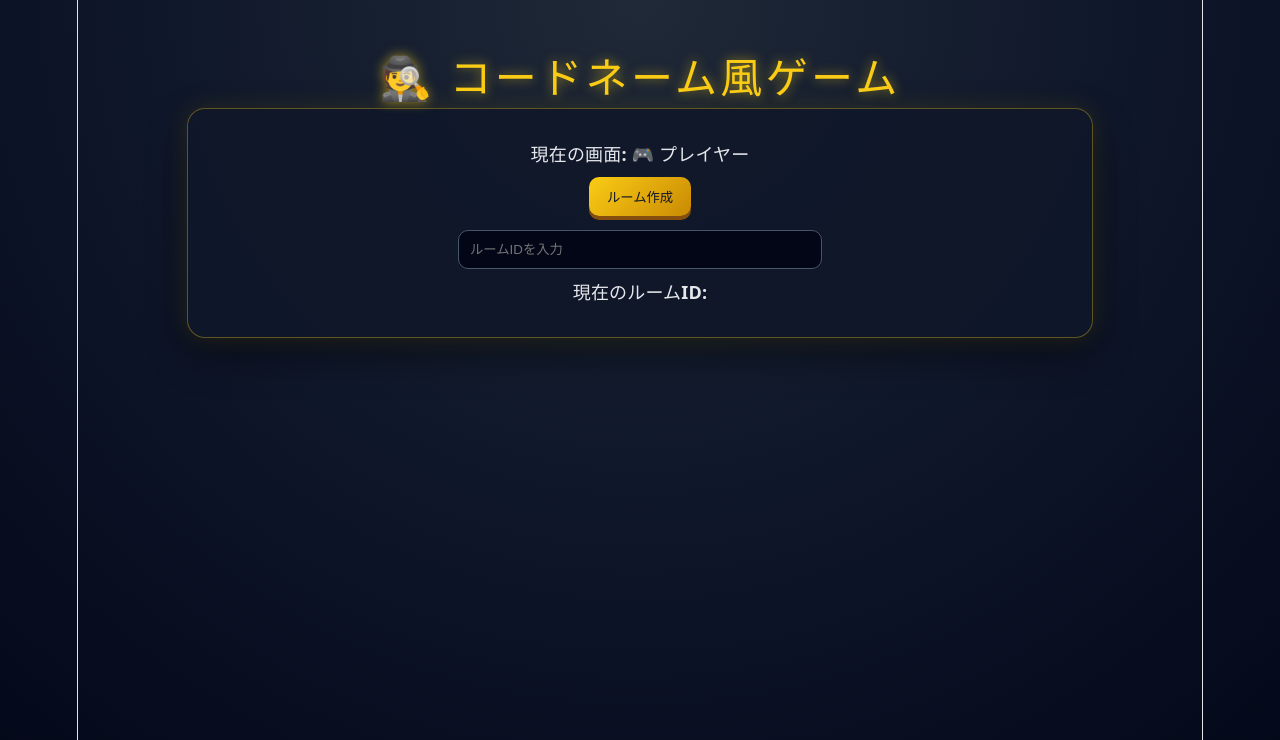
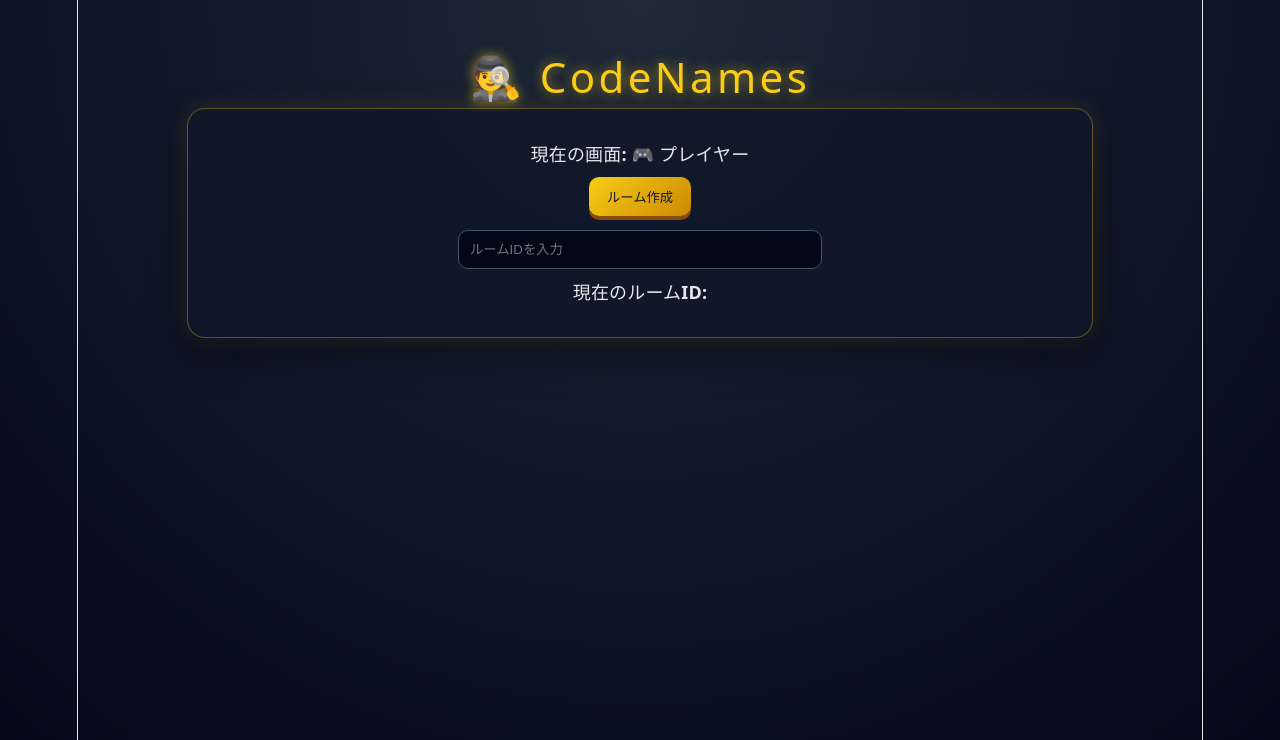
Before and after one commit to Introduction-to-icl/codenames-app, a React (Vite) app: page / in a window 1280 px wide. Shown: the top 740 px of the page. Built offline with nearby package versions, Linux system fonts and the light colour scheme.

Commit message:
名前変更

```diff
--- a/src/App.jsx
+++ b/src/App.jsx
@@ -148,7 +148,7 @@ function App() {
 
   return (
     <div className="app">
-      <h1 className="title">🕵️ コードネーム風ゲーム</h1>
+      <h1 className="title">🕵️ CodeNames</h1>
 
       <div className="panel">
         <p>
```
